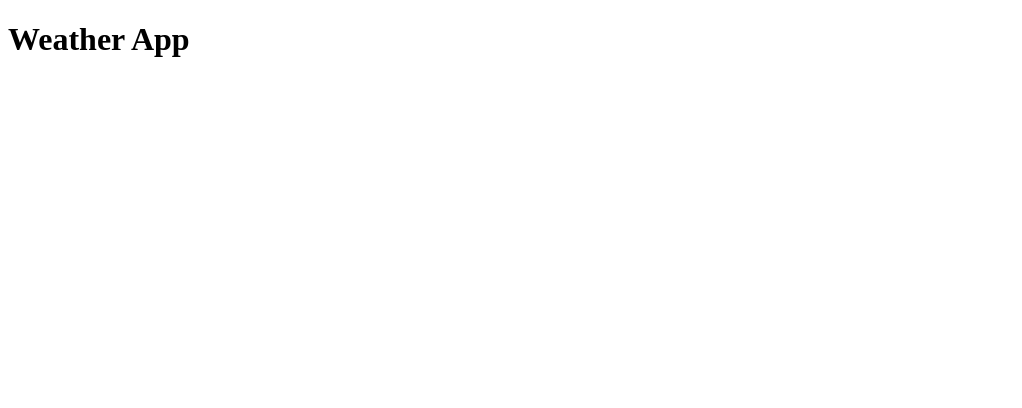
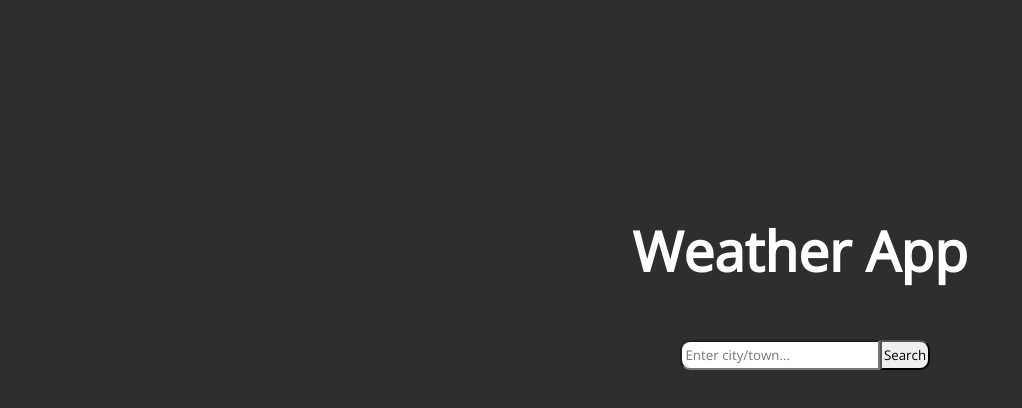
Before and after one commit to ArthurAndradee/Weather-App, a React (Create React App) app: page / in a window 1280 px wide. Shown: the top 408 px of the page, without its empty margins (0-1022 px from the left). Built offline with nearby package versions, Linux system fonts and the light colour scheme.

Commit message:
header and input created

```diff
--- a/public/index.html
+++ b/public/index.html
@@ -24,7 +24,10 @@
       work correctly both with client-side routing and a non-root public URL.
       Learn how to configure a non-root public URL by running `npm run build`.
     -->
-    <title>React App</title>
+    <link rel="preconnect" href="https://fonts.googleapis.com">
+    <link rel="preconnect" href="https://fonts.gstatic.com" crossorigin>
+    <link href="https://fonts.googleapis.com/css2?family=Open+Sans:wght@300&display=swap" rel="stylesheet">
+    <title>Weather App</title>
   </head>
   <body>
     <noscript>You need to enable JavaScript to run this app.</noscript>
--- a/src/App.tsx
+++ b/src/App.tsx
@@ -1,13 +1,11 @@
-import Header from "./Header";
-import Info from "./Info";
-import Input from "./Input";
+import Layout from "./Layout";
+import Globalstyles from "./styles/Globalstyles";
 
 function App() {
   return (
     <div>
-      <Header />
-      <Input />
-      <Info />
+      <Layout />
+      <Globalstyles />
     </div>
   );
 }
--- a/src/Header/index.tsx
+++ b/src/Header/index.tsx
@@ -4,7 +4,9 @@ import { Title } from './styles';
 
 const Header: React.FC = () => {
   return (
-    <Title>Weather App</Title>
+    <Title>
+      Weather App
+    </Title>
   )
 }
 
--- a/src/Header/styles.ts
+++ b/src/Header/styles.ts
@@ -1,5 +1,17 @@
 import styled from "styled-components";
 
-export const Title = styled.h1`
-    color: black;
+export const Title = styled.div`
+    height: 100px;
+    width: 400px;
+
+    display: flex;
+    justify-content: center;
+    align-items: center;
+
+    font-size: 55px;
+    font-weight: 900;
+
+    color: var(--light);
+
+    margin: 25% 75% 5%;
 `;
--- a/src/Info/styles.ts
+++ b/src/Info/styles.ts
@@ -0,0 +1,3 @@
+import styled from "styled-components";
+
+styled
--- a/src/Input/index.tsx
+++ b/src/Input/index.tsx
@@ -1,10 +1,18 @@
 import React from 'react';
 
-// import { Container } from './styles';
+import { Container, Search, Button } from './styles';
 
 const Input: React.FC = () => {
   return (
-    <div></div>
+    <Container>
+      <Search
+      type='text'
+      placeholder=' Enter city/town...'
+      />
+      <Button>
+        Search
+      </Button>
+    </Container>
   );
 }
 
--- a/src/Input/styles.ts
+++ b/src/Input/styles.ts
@@ -0,0 +1,24 @@
+import styled from "styled-components";
+
+export const Container = styled.div`
+    height: 25px;
+    width: 255px;
+
+    margin: 5% 85% 5%;
+`;
+
+export const Search = styled.input`
+    height: 30px;
+    width: 200px;
+
+    border-top-left-radius: 10px;
+    border-bottom-left-radius: 10px;
+`;
+
+export const Button = styled.button`
+    height: 30px;
+    width: 50px;
+
+    border-top-right-radius: 10px;
+    border-bottom-right-radius: 10px;
+`;
--- /dev/null
+++ b/src/Layout/index.tsx
@@ -0,0 +1,18 @@
+import React from 'react';
+
+import { Background } from './styles';
+import Input from '../Input';
+import Info from '../Info';
+import Header from '../Header';
+
+const Layout: React.FC = () => {
+  return (
+    <Background>
+        <Header />
+        <Input />
+        <Info />
+    </Background>
+  );
+}
+
+export default Layout;
--- /dev/null
+++ b/src/Layout/styles.ts
@@ -0,0 +1,5 @@
+import styled from "styled-components";
+
+export const Background = styled.div`
+
+`;
--- a/src/styles/Globalstyles.ts
+++ b/src/styles/Globalstyles.ts
@@ -5,6 +5,7 @@ export default createGlobalStyle`
         margin: 0;
         padding: 0;
         box-sizing: border-box;
+        font-family: 'Open Sans', sans-serif;
     }
     html, body, #root {
         max-height: 100vh;
@@ -12,6 +13,9 @@ export default createGlobalStyle`
         height: 100%;
         width: 100%;
     }
+    html {
+        background: #2E2E2E;
+    }
     :root {
     --light: #FFFFFF;
     --dark: #000000;
```
